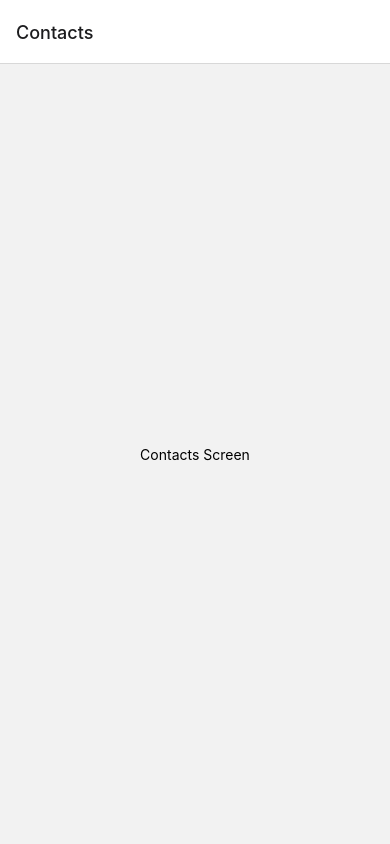
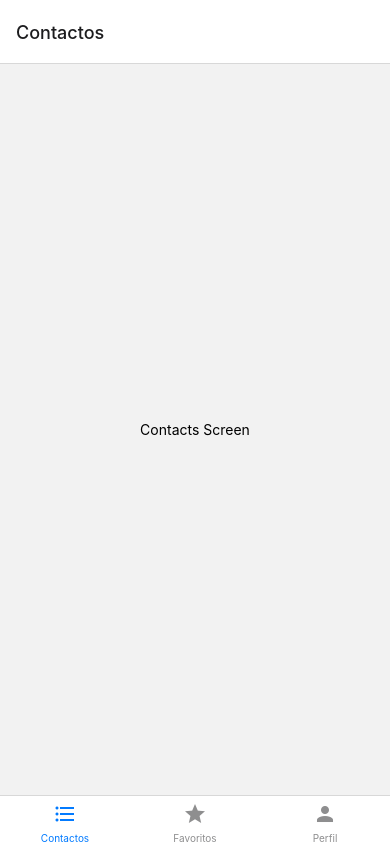
Before and after one commit to jael0x/panacontacts, a React Native app: screen /Contacts in a window 390 px wide. Built offline with nearby package versions, Linux system fonts and the light colour scheme.

Commit message:
Bottom tabs and ProfileScreen

```diff
--- a/App.tsx
+++ b/App.tsx
@@ -1,11 +1,11 @@
 import React, { FC } from 'react';
 import { NavigationContainer } from '@react-navigation/native';
-import StackNavigator from './src/StackNavigator';
+import Navigator from './src/Navigator';
 
 const App: FC = () => {
   return (
     <NavigationContainer>
-      <StackNavigator />
+      <Navigator />
     </NavigationContainer>
   );
 }
--- a/package.json
+++ b/package.json
@@ -8,6 +8,7 @@
     "eject": "expo eject"
   },
   "dependencies": {
+    "@react-navigation/bottom-tabs": "^6.0.7",
     "@react-navigation/native": "^6.0.4",
     "@react-navigation/stack": "^6.0.9",
     "expo": "~42.0.1",
--- /dev/null
+++ b/src/Navigator.tsx
@@ -0,0 +1,42 @@
+import React, { FC } from 'react';
+import { createBottomTabNavigator } from '@react-navigation/bottom-tabs';
+import ProfileScreen from './screens/ProfileScreen';
+import FavoritesScreen from './screens/FavoritesScreen';
+import ContactsScreen from './screens/ContactsScreen';
+import { MaterialCommunityIcons as Icon } from '@expo/vector-icons';
+
+const BottomTab = createBottomTabNavigator();
+
+const Navigator: FC = () => {
+    return (
+        <BottomTab.Navigator>
+            <BottomTab.Screen
+                name='Contacts'
+                component={ContactsScreen}
+                options={{
+                    title: 'Contactos',
+                    tabBarIcon: ({ color }) => <Icon name='format-list-bulleted' size={24} color={color} />
+                }}
+            />
+            <BottomTab.Screen
+                name='Favorites'
+                component={FavoritesScreen}
+                options={{
+                    title: 'Favoritos',
+                    tabBarIcon: ({ color }) => <Icon name='star' size={24} color={color} />
+                }}
+            />
+            <BottomTab.Screen
+                name='Profile'
+                component={ProfileScreen}
+                options={{
+                    title: 'Perfil',
+                    tabBarIcon: ({ color }) => <Icon name='account' size={24} color={color} />
+                }}
+            />
+        </BottomTab.Navigator>
+    )
+
+}
+
+export default Navigator;
--- a/src/StackNavigator.tsx
+++ /dev/null
@@ -1,22 +0,0 @@
-import React, { FC } from 'react';
-
-import { createStackNavigator } from '@react-navigation/stack';
-
-import HistoryScreen from './screens/HistoryScreen';
-import FavoritesScreen from './screens/FavoritesScreen';
-import ContactsScreen from './screens/ContactsScreen';
-
-const Stack = createStackNavigator();
-
-const StackNavigator: FC = () => {
-    return (
-        <Stack.Navigator>
-            <Stack.Screen name='Contacts' component={ContactsScreen} />
-            <Stack.Screen name='History' component={HistoryScreen} />
-            <Stack.Screen name='Favorites' component={FavoritesScreen} />
-        </Stack.Navigator>
-    )
-
-}
-
-export default StackNavigator;
--- a/src/screens/HistoryScreen.tsx
+++ b/src/screens/ProfileScreen.tsx
@@ -1,12 +1,12 @@
 import React, { FC } from 'react';
 import { View, Text } from 'react-native';
 
-const HistoryScreen: FC = () => {
+const ProfileScreen: FC = () => {
     return (
         <View style={{ flex: 1, alignItems: 'center', justifyContent: 'center' }}>
-            <Text>History Screen</Text>
+            <Text>Profile Screen</Text>
         </View>
     );
 }
 
-export default HistoryScreen
+export default ProfileScreen
```
Also changed, not shown: 2 other files (tests, documents, lock files or other folders).
